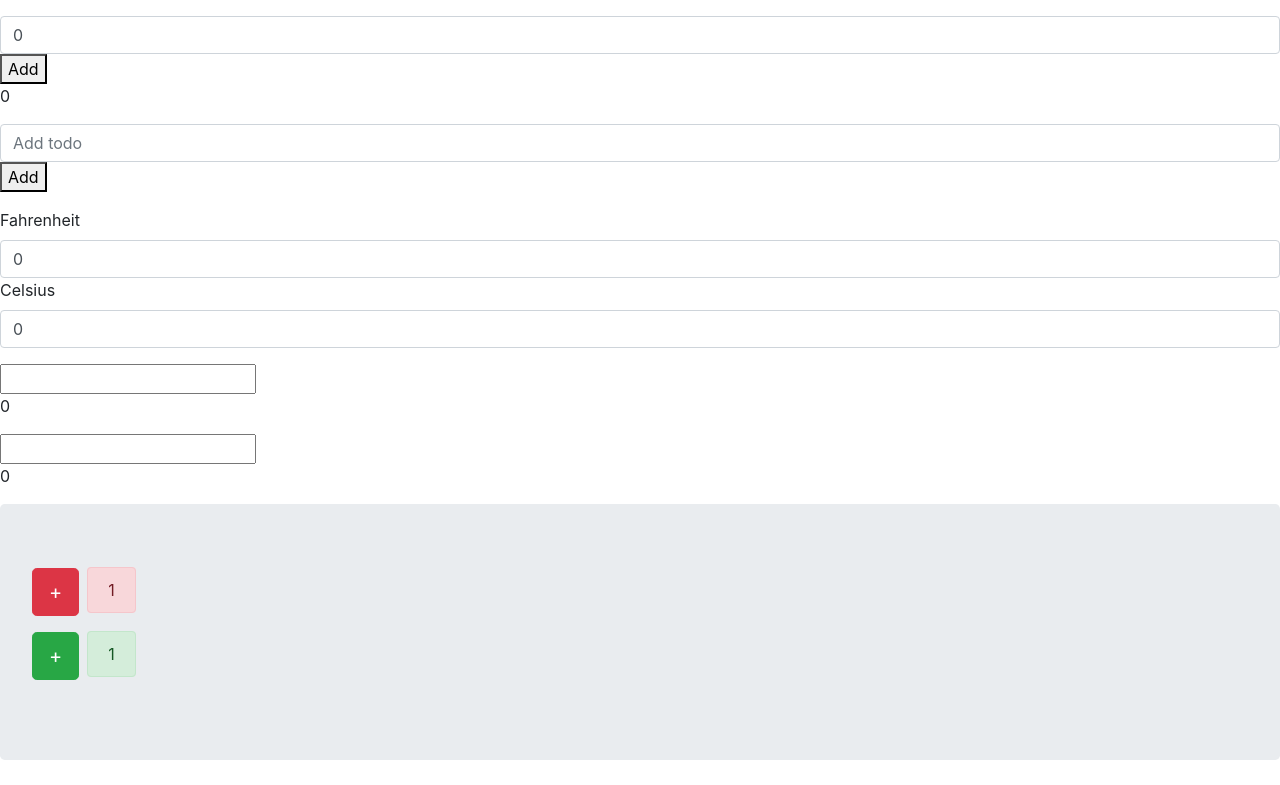
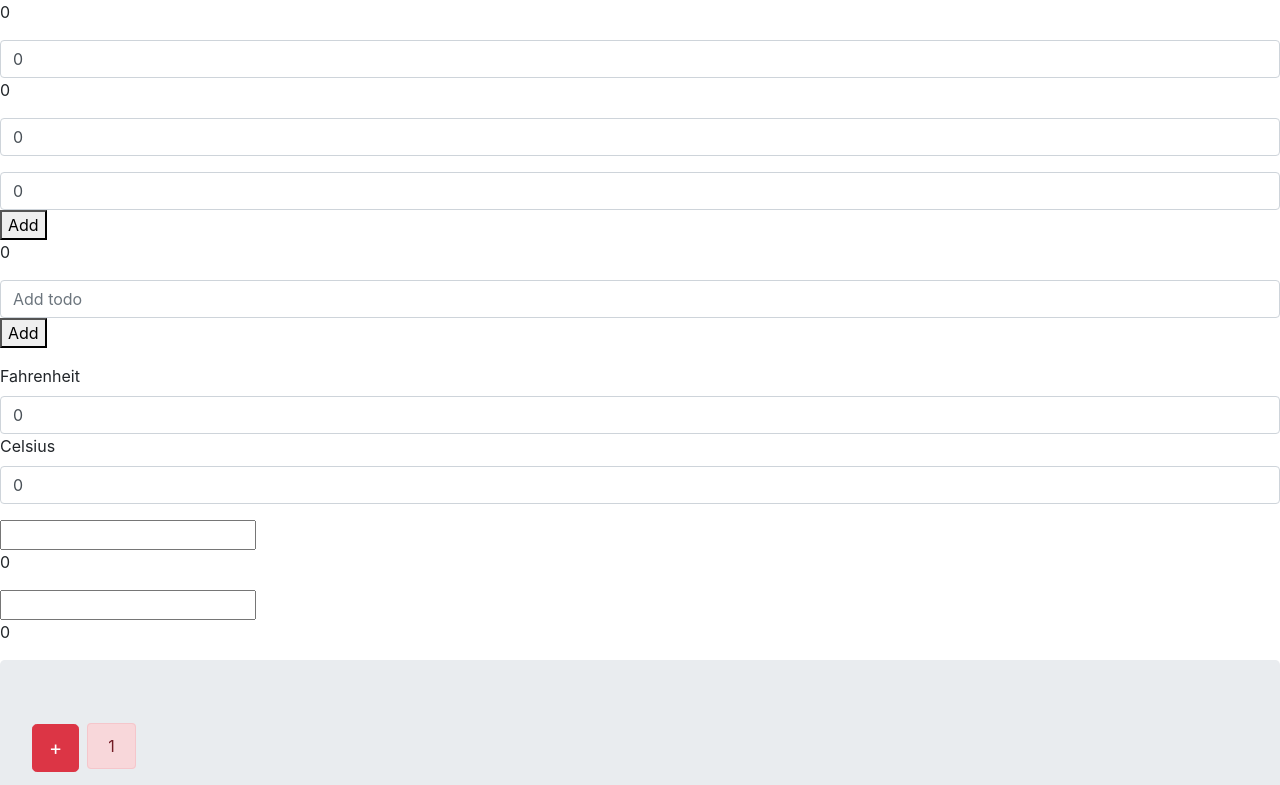
Before and after one commit to tom-meyrick/first-react-project, a React (Create React App) app: page / in a window 1280 px wide. Shown: the top 785 px of the page. Built offline with nearby package versions, Linux system fonts and the light colour scheme.

Commit message:
Completed Transform challenged

```diff
--- a/src/App.js
+++ b/src/App.js
@@ -16,13 +16,19 @@ import PasswordStrength from './PasswordStrength';
 import TempConverter from './TempConverter';
 import List from './List';
 import Adder from './Adder';
+import Transform from './Transform';
 
 let names = ["Dave", "Ariel", "Sheila", "Nigel", "Peter"];
 let blah = "https://www.sundaypost.com/wp-content/uploads/sites/13/2018/03/iStock-697083606.jpg.jpg";
 
+let square = (x) => x * x;
+let sum = (x) => +x + +x;
+
 const App = () => (
     <>
     {/* <LightBox src={ blah }/> */}
+    <Transform transform={ sum }/>
+    <Transform transform={ square }/>
     <Adder />
     <List />
     <TempConverter />
@@ -30,7 +36,7 @@ const App = () => (
     <Length />
     <TwoCounters />
     <GodCounter />
-    <CatchMeIfYouCan jump={100} />
+    <CatchMeIfYouCan jump={ 100 } />
     <Clicked />
     <Stuff />
     <Appify />
--- /dev/null
+++ b/src/Transform.js
@@ -0,0 +1,29 @@
+// Create a <Transform transform={ /* ...your function here... */ }> component. It should accept a function that takes a number and returns a number (e.g. a squaring function x => x * x or an increment function x => x + 1). The component should have an <input type="number"> and a <p>. When the user types into the <input> the <p> should output the result of running the number through the transform function. Try adding a few <Transform> components to your app with a different function for each one.
+
+import React, { Component } from 'react';
+
+class Transform extends Component
+{
+    constructor(props) {
+        super(props);
+        this.state = { number: 0 };
+        this.handleChange = this.handleChange.bind(this);
+    }
+
+    handleChange(e){
+        this.setState({ number: e.currentTarget.value });
+    }
+
+    render() {
+    let{ number } = this.state;
+    let{ transform } = this.props;
+    return (
+    <div>
+    <p>{ transform(number) }</p>
+    <input className="form-control" type="number" value={ number } onChange={ this.handleChange } name="fahrenheit"></input>
+    </div>
+    );
+    }
+}
+
+export default Transform;
```
